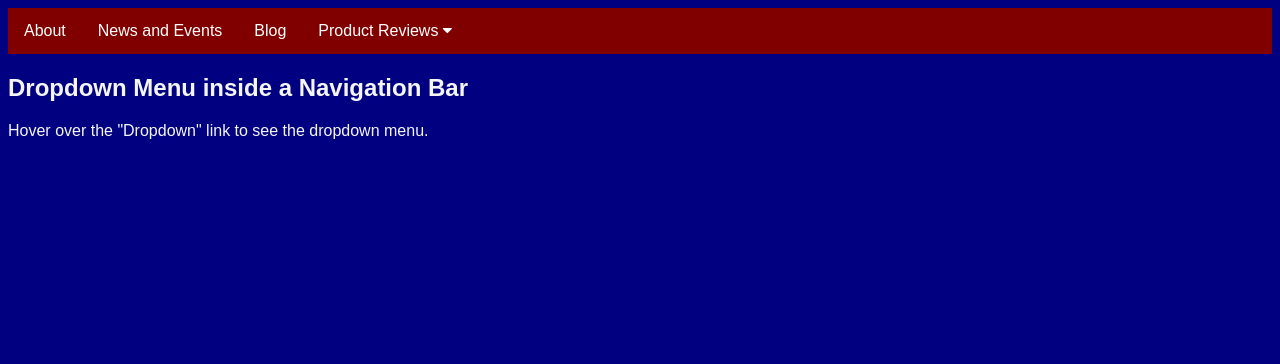
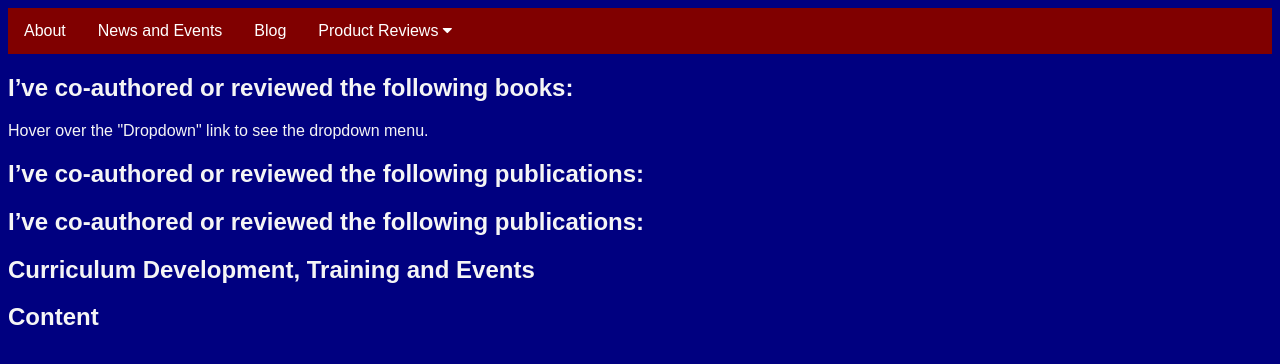
Before and after one commit to zbraiterman/zoe-braiterman-consultant, a plain HTML site: page nav.html in a window 1280 px wide. Drawn offline with Linux system fonts and the light colour scheme.

Commit message:
Update nav.html

```diff
--- a/nav.html
+++ b/nav.html
@@ -86,8 +86,16 @@ body {
   </div>
 </div>
 
-<h2>Dropdown Menu inside a Navigation Bar</h2>
+<h2>I’ve co-authored or reviewed the following books:</h2>
 <p>Hover over the "Dropdown" link to see the dropdown menu.</p>
+
+<h2>I’ve co-authored or reviewed the following publications:</h2>
+
+<h2>I’ve co-authored or reviewed the following publications:</h2>
+
+<h2>Curriculum Development, Training and Events</h2>
+
+<h2>Content</h2>
 
 </body>
 </html>
```
